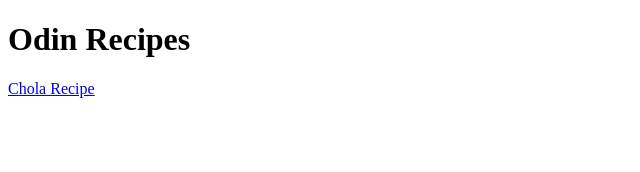
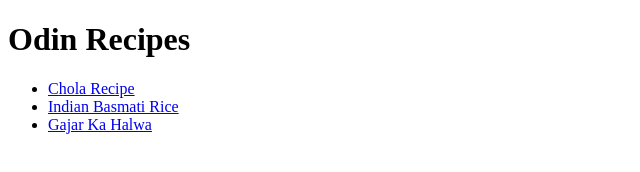
Before and after one commit to Kunal-Rathour/odin-recipes, a plain HTML site: page index.html in a window 1280 px wide. Shown: the whole page, without its empty margins (0-640 px from the left). Drawn offline with Linux system fonts and the light colour scheme.

Commit message:
new recipes link added to Index.html

```diff
--- a/index.html
+++ b/index.html
@@ -6,6 +6,10 @@
     </head>
     <body>
         <h1>Odin Recipes</h1>
-        <a href="recipes/chola.html" target="_blank" rel="noreferrer">Chola Recipe</a>
+        <ul>
+        <li><a href="recipes/chola.html" target="_blank" rel="noreferrer">Chola Recipe</a></li>
+        <li><a href="recipes/basmati_rice.html" target="_blank" rel="noreferrer">Indian Basmati Rice</a></li>
+        <li><a href="recipes/gajar_halwa.html" target="_blank" rel="norefferer">Gajar Ka Halwa</a></li>
+    </ul>
     </body>
 </html>
```
Also changed, not shown: recipe-images/Gajar-Halwa-335x300.jpg (added), recipe-images/Indian_basmati_rice.png (added).
